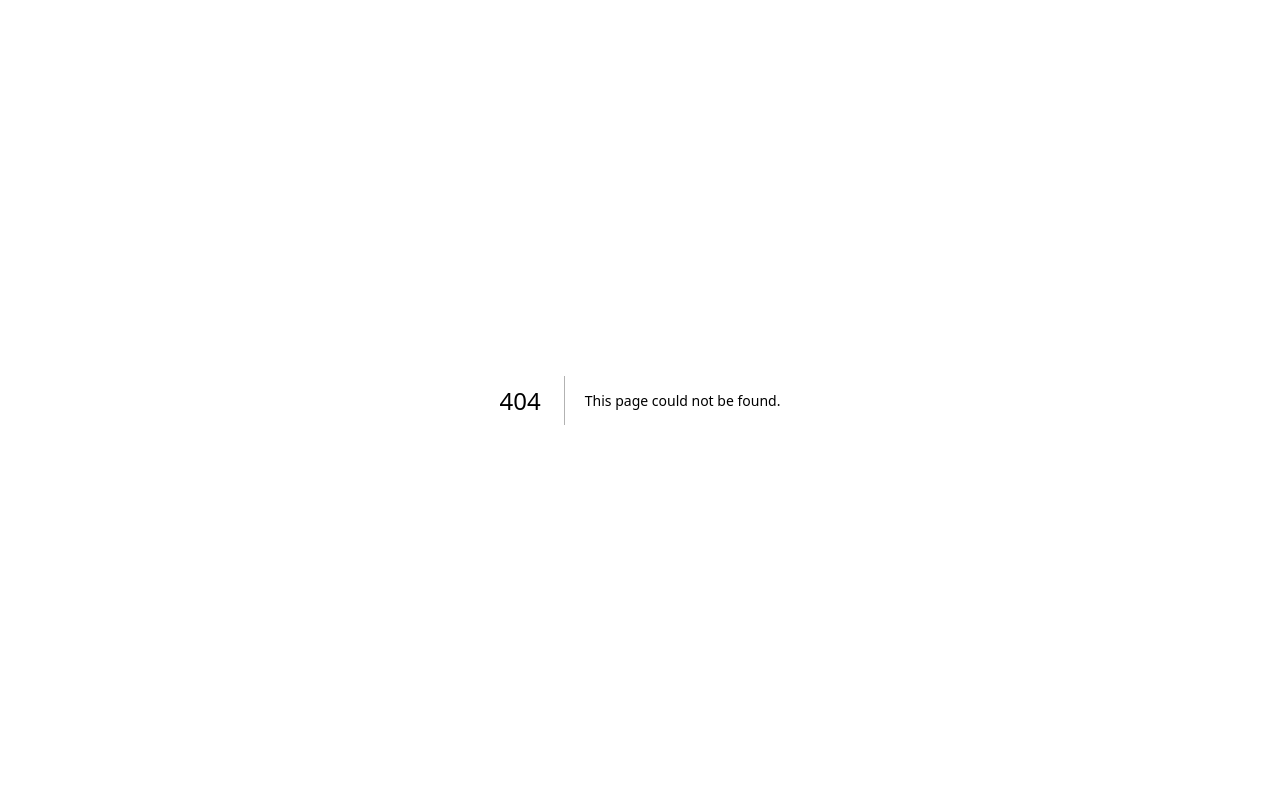
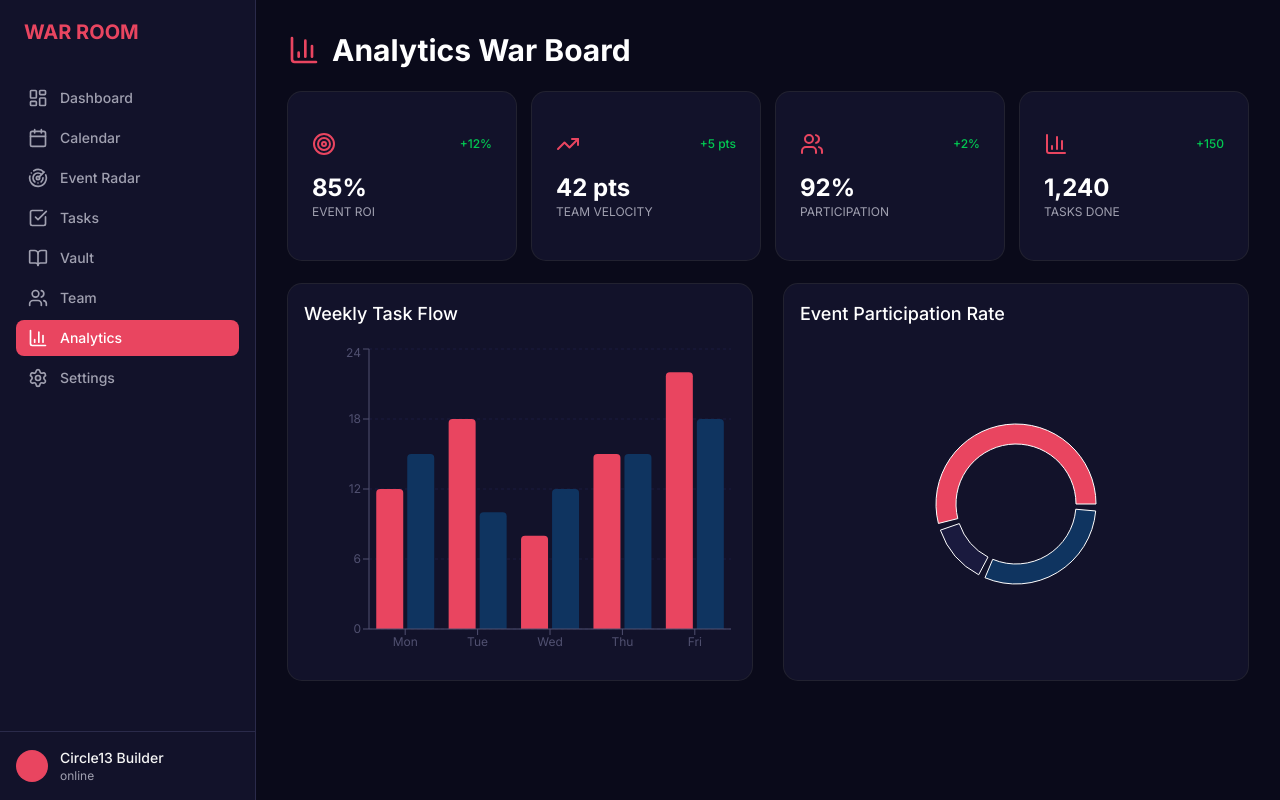
Before and after one commit to nbharath1306/WarRoom-Circle13, a Next.js app: page /analytics in a window 1280 px wide. Before the commit this address had no page. Built offline with nearby package versions, Linux system fonts and the light colour scheme.

Commit message:
feat: implement Analytics War Board and Knowledge Vault

```diff
--- a/package.json
+++ b/package.json
@@ -22,12 +22,16 @@
     "class-variance-authority": "^0.7.1",
     "clsx": "^2.1.1",
     "date-fns": "^4.1.0",
+    "groq-sdk": "^1.1.1",
     "ical.js": "^2.2.1",
     "lucide-react": "^0.577.0",
     "luxon": "^3.7.2",
     "next": "16.1.6",
     "react": "19.2.3",
     "react-dom": "19.2.3",
+    "react-markdown": "^10.1.0",
+    "recharts": "^3.8.0",
+    "remark-gfm": "^4.0.1",
     "rss-parser": "^3.13.0",
     "shadcn": "^4.0.5",
     "tailwind-merge": "^3.5.0",
--- /dev/null
+++ b/src/app/(dashboard)/analytics/page.tsx
@@ -0,0 +1,124 @@
+'use client'
+
+import { Card, CardHeader, CardTitle, CardContent } from '@/components/ui/card'
+import {
+  BarChart,
+  Bar,
+  XAxis,
+  YAxis,
+  CartesianGrid,
+  Tooltip,
+  ResponsiveContainer,
+  LineChart,
+  Line,
+  PieChart,
+  Pie,
+  Cell
+} from 'recharts'
+import { BarChart3, TrendingUp, Users, Target } from 'lucide-react'
+
+const taskData = [
+  { name: 'Mon', completed: 12, created: 15 },
+  { name: 'Tue', completed: 18, created: 10 },
+  { name: 'Wed', completed: 8, created: 12 },
+  { name: 'Thu', completed: 15, created: 15 },
+  { name: 'Fri', completed: 22, created: 18 },
+]
+
+const eventData = [
+  { name: 'Attended', value: 45 },
+  { name: 'Missed', value: 10 },
+  { name: 'Pending', value: 25 },
+]
+
+const COLORS = ['#E94560', '#1A1A3E', '#0F3460']
+
+export default function AnalyticsPage() {
+  return (
+    <div className="space-y-6">
+      <div className="flex items-center justify-between">
+        <h1 className="text-3xl font-bold text-white flex items-center">
+          <BarChart3 className="mr-3 h-8 w-8 text-[#E94560]" />
+          Analytics War Board
+        </h1>
+      </div>
+
+      <div className="grid grid-cols-1 md:grid-cols-4 gap-4">
+        {[
+          { label: 'Event ROI', value: '85%', icon: Target, trend: '+12%' },
+          { label: 'Team Velocity', value: '42 pts', icon: TrendingUp, trend: '+5 pts' },
+          { label: 'Participation', value: '92%', icon: Users, trend: '+2%' },
+          { label: 'Tasks Done', value: '1,240', icon: BarChart3, trend: '+150' },
+        ].map((stat, i) => (
+          <Card key={i} className="border-[#2A2A4A] bg-[#12122A] text-white">
+            <CardContent className="p-6">
+               <div className="flex items-center justify-between">
+                  <stat.icon className="h-6 w-6 text-[#E94560]" />
+                  <span className="text-xs text-green-500 font-medium">{stat.trend}</span>
+               </div>
+               <div className="mt-4">
+                  <p className="text-2xl font-bold">{stat.value}</p>
+                  <p className="text-xs text-[#A0A0B0] uppercase">{stat.label}</p>
+               </div>
+            </CardContent>
+          </Card>
+        ))}
+      </div>
+
+      <div className="grid grid-cols-1 lg:grid-cols-2 gap-8">
+        <Card className="border-[#2A2A4A] bg-[#12122A] text-white">
+          <CardHeader>
+            <CardTitle className="text-lg">Weekly Task Flow</CardTitle>
+          </CardHeader>
+          <CardContent>
+            <div className="h-80 w-full">
+              <ResponsiveContainer width="100%" height="100%">
+                <BarChart data={taskData}>
+                  <CartesianGrid strokeDasharray="3 3" stroke="#1A1A3E" vertical={false} />
+                  <XAxis dataKey="name" stroke="#505070" fontSize={12} />
+                  <YAxis stroke="#505070" fontSize={12} />
+                  <Tooltip
+                    contentStyle={{ backgroundColor: '#12122A', border: '1px solid #2A2A4A' }}
+                    itemStyle={{ color: '#F5F5F5' }}
+                  />
+                  <Bar dataKey="completed" fill="#E94560" radius={[4, 4, 0, 0]} />
+                  <Bar dataKey="created" fill="#0F3460" radius={[4, 4, 0, 0]} />
+                </BarChart>
+              </ResponsiveContainer>
+            </div>
+          </CardContent>
+        </Card>
+
+        <Card className="border-[#2A2A4A] bg-[#12122A] text-white">
+          <CardHeader>
+            <CardTitle className="text-lg">Event Participation Rate</CardTitle>
+          </CardHeader>
+          <CardContent className="flex justify-center">
+            <div className="h-80 w-full">
+               <ResponsiveContainer width="100%" height="100%">
+                  <PieChart>
+                    <Pie
+                      data={eventData}
+                      cx="50%"
+                      cy="50%"
+                      innerRadius={60}
+                      outerRadius={80}
+                      paddingAngle={5}
+                      dataKey="value"
+                    >
+                      {eventData.map((entry, index) => (
+                        <Cell key={`cell-${index}`} fill={COLORS[index % COLORS.length]} />
+                      ))}
+                    </Pie>
+                    <Tooltip
+                      contentStyle={{ backgroundColor: '#12122A', border: '1px solid #2A2A4A' }}
+                    />
+                  </PieChart>
+               </ResponsiveContainer>
+            </div>
+          </CardContent>
+        </Card>
+      </div>
+    </div>
+  )
+}
--- /dev/null
+++ b/src/app/(dashboard)/vault/page.tsx
@@ -0,0 +1,74 @@
+'use client'
+
+import { useState } from 'react'
+import { Card, CardHeader, CardTitle, CardContent } from '@/components/ui/card'
+import { Button } from '@/components/ui/button'
+import { Input } from '@/components/ui/input'
+import { FileText, Search, Plus, Folder, Book } from 'lucide-react'
+
+const mockDocs = [
+  { id: '1', title: 'Project Charter - War Room', type: 'technical', date: '2026-03-01' },
+  { id: '2', title: 'Meeting Notes: Feb 28', type: 'meeting_notes', date: '2026-02-28' },
+  { id: '3', title: 'Supabase Integration Guide', type: 'technical', date: '2026-03-05' },
+  { id: '4', title: 'Hackathon Prep Template', type: 'template', date: '2026-01-15' },
+]
+
+export default function KnowledgeVaultPage() {
+  return (
+    <div className="space-y-6">
+      <div className="flex items-center justify-between">
+        <h1 className="text-3xl font-bold text-white flex items-center">
+          <Book className="mr-3 h-8 w-8 text-[#E94560]" />
+          Knowledge Vault
+        </h1>
+        <Button className="bg-[#E94560] text-white hover:bg-[#d83a54]">
+          <Plus className="mr-2 h-4 w-4" />
+          New Document
+        </Button>
+      </div>
+
+      <div className="flex space-x-4">
+        <div className="relative flex-1">
+          <Search className="absolute left-3 top-1/2 -translate-y-1/2 h-4 w-4 text-[#A0A0B0]" />
+          <Input
+            placeholder="Search documents, notes, technical guides..."
+            className="pl-10 bg-[#12122A] border-[#2A2A4A] text-white placeholder:text-[#505070]"
+          />
+        </div>
+      </div>
+
+      <div className="grid grid-cols-1 md:grid-cols-4 gap-6">
+        <div className="space-y-4">
+          <h3 className="text-sm font-semibold text-[#A0A0B0] uppercase px-2">Categories</h3>
+          <div className="space-y-1">
+             {['All Docs', 'Technical', 'Meeting Notes', 'Templates', 'Bookmarks'].map(cat => (
+               <Button key={cat} variant="ghost" className="w-full justify-start text-[#F5F5F5] hover:bg-[#1A1A3E]">
+                  <Folder className="mr-2 h-4 w-4 text-[#E94560]" />
+                  {cat}
+               </Button>
+             ))}
+          </div>
+        </div>
+
+        <div className="md:col-span-3 space-y-4">
+          {mockDocs.map(doc => (
+            <Card key={doc.id} className="border-[#2A2A4A] bg-[#12122A] hover:bg-[#1A1A3E] transition-colors cursor-pointer group">
+              <CardContent className="p-4 flex items-center justify-between">
+                <div className="flex items-center space-x-4">
+                  <div className="p-2 rounded bg-[#1A1A3E] text-[#E94560] group-hover:bg-[#E94560] group-hover:text-white transition-colors">
+                    <FileText className="h-5 w-5" />
+                  </div>
+                  <div>
+                    <p className="font-medium text-white">{doc.title}</p>
+                    <p className="text-xs text-[#A0A0B0]">{doc.type} • Last updated {doc.date}</p>
+                  </div>
+                </div>
+                <Button variant="ghost" size="sm" className="text-[#A0A0B0]">View</Button>
+              </CardContent>
+            </Card>
+          ))}
+        </div>
+      </div>
+    </div>
+  )
+}
--- /dev/null
+++ b/src/lib/ai/circle-brain.ts
@@ -0,0 +1,31 @@
+import Groq from 'groq-sdk';
+
+const groq = new Groq({
+  apiKey: process.env.GROQ_API_KEY,
+});
+
+export async function askCircleBrain(prompt: string, context?: any) {
+  const completion = await groq.chat.completions.create({
+    messages: [
+      {
+        role: 'system',
+        content: `You are Circle Brain, the AI copilot for Circle13.
+        You have context from the Mission Control Dashboard, Calendar, and Tasks.
+        Respond helpfully and concisely to team queries.
+        Context: ${JSON.stringify(context || {})}`,
+      },
+      {
+        role: 'user',
+        content: prompt,
+      },
+    ],
+    model: 'llama-3.3-70b-versatile',
+  });
+
+  return completion.choices[0]?.message?.content;
+}
+
+export async function suggestEvents(events: any[]) {
+  const prompt = `Based on these events, suggest which ones Circle13 should prioritize: ${JSON.stringify(events)}`;
+  return askCircleBrain(prompt);
+}
```
Also changed, not shown: 1 other file (tests, documents, lock files or other folders).
